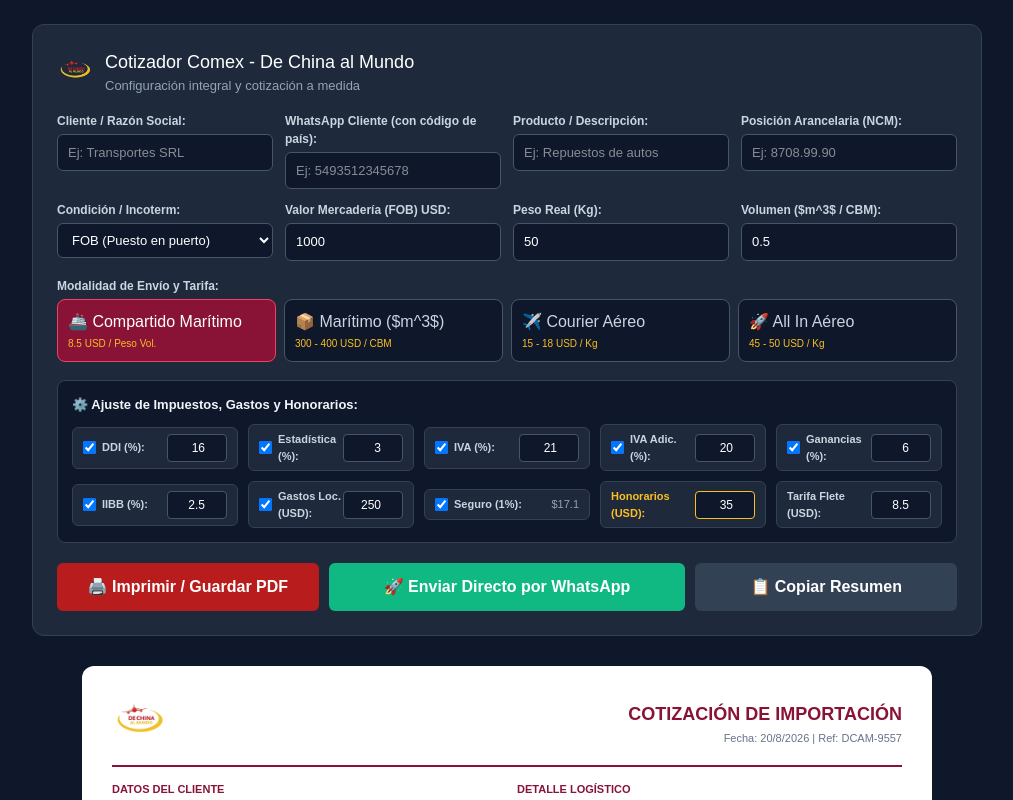
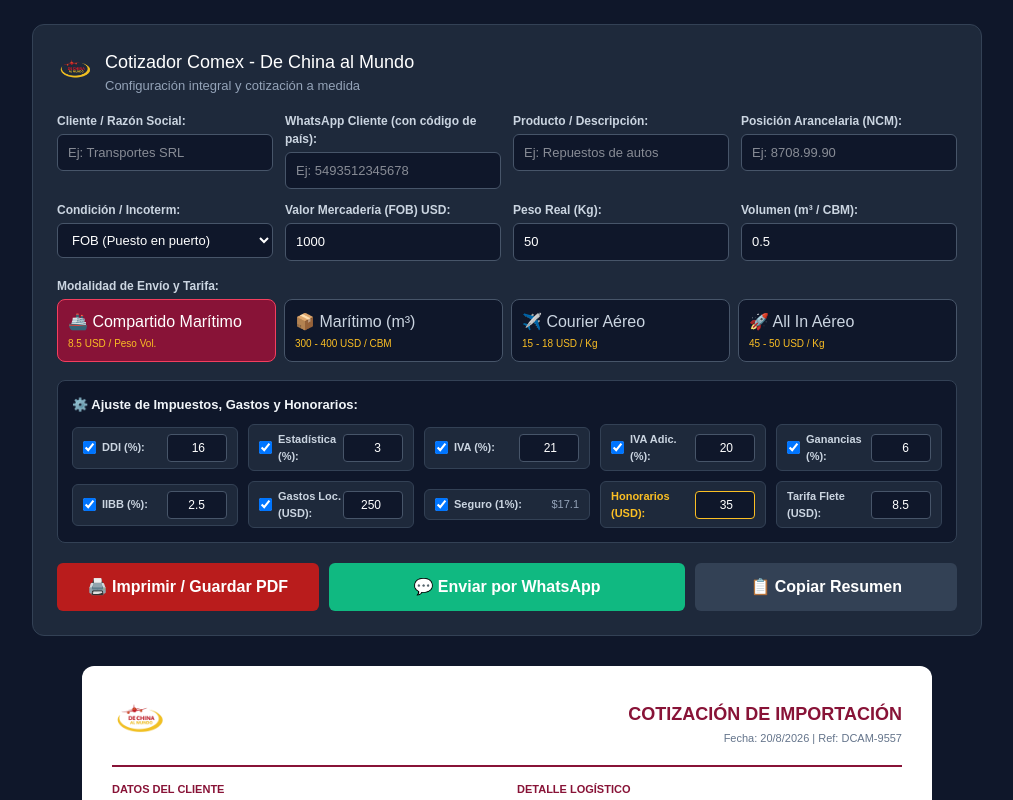
Before and after one commit to Francoldk/cotizador-comex, a Next.js app: page / in a window 1280 px wide. Shown: the top 800 px of the page, without its empty margins (133-1146 px from the left). Built offline with nearby package versions, Linux system fonts and the light colour scheme.

Commit message:
fix whatsapp envio directo y texto de valor en aduana

```diff
--- a/app/page.js
+++ b/app/page.js
@@ -45,7 +45,6 @@ export default function Cotizador() {
   const [serviceFee, setServiceFee] = useState(35);
 
   const [copiado, setCopiado] = useState(false);
-  const [enviando, setEnviando] = useState(false);
 
   // Cambiar tarifas según modalidad
   const handleModeChange = (mode) => {
@@ -136,37 +135,17 @@ ${activeLocalExpenses > 0 ? `🏢 *Gastos Locales:* $${activeLocalExpenses.toFix
     setTimeout(() => setCopiado(false), 2500);
   };
 
-  // Disparo directo al servidor del Bot
-  const enviarWhatsAppDirecto = async () => {
+  // Envío directo a WhatsApp
+  const enviarWhatsAppDirecto = () => {
     if (!clientPhone) {
-      alert('Por favor ingresá el número de teléfono del cliente (ej: 549351...)');
+      alert('Por favor ingresá el número de WhatsApp del cliente (ej: 549351...)');
       return;
     }
 
-    setEnviando(true);
-    try {
-      // Le pega a la ruta interna que conecta con Baileys
-      const res = await fetch('/api/send-quote', {
-        method: 'POST',
-        headers: { 'Content-Type': 'application/json' },
-        body: JSON.stringify({
-          phone: clientPhone.replace(/\D/g, ''),
-          message: generarTextoResumen()
-        })
-      });
+    const cleanNumber = clientPhone.replace(/\D/g, '');
+    const mensaje = encodeURIComponent(generarTextoResumen());
 
-      const data = await res.json();
-      if (res.ok) {
-        alert('✅ Cotización enviada exitosamente por WhatsApp');
-      } else {
-        alert('❌ Error al enviar: ' + (data.error || 'Verificar servidor de WhatsApp'));
-      }
-    } catch (error) {
-      console.error(error);
-      alert('❌ No se pudo conectar con el servidor de WhatsApp.');
-    } finally {
-      setEnviando(false);
-    }
+    window.open(`https://api.whatsapp.com/send?phone=${cleanNumber}&text=${mensaje}`, '_blank');
   };
 
   return (
@@ -231,7 +210,7 @@ ${activeLocalExpenses > 0 ? `🏢 *Gastos Locales:* $${activeLocalExpenses.toFix
             <input style={styles.input} type="number" value={weightKg} onChange={(e) => setWeightKg(Number(e.target.value))} />
           </div>
           <div>
-            <label style={styles.label}>Volumen ($m^3$ / CBM):</label>
+            <label style={styles.label}>Volumen (m³ / CBM):</label>
             <input style={styles.input} type="number" step="0.01" value={cbm} onChange={(e) => setCbm(Number(e.target.value))} />
           </div>
         </div>
@@ -245,7 +224,7 @@ ${activeLocalExpenses > 0 ? `🏢 *Gastos Locales:* $${activeLocalExpenses.toFix
               <span style={styles.subtext}>8.5 USD / Peso Vol.</span>
             </button>
             <button type="button" style={shippingMode === 'maritimo_cbm' ? styles.modeBtnActive : styles.modeBtn} onClick={() => handleModeChange('maritimo_cbm')}>
-              📦 Marítimo ($m^3$)
+              📦 Marítimo (m³)
               <span style={styles.subtext}>300 - 400 USD / CBM</span>
             </button>
             <button type="button" style={shippingMode === 'courier_aereo' ? styles.modeBtnActive : styles.modeBtn} onClick={() => handleModeChange('courier_aereo')}>
@@ -349,12 +328,8 @@ ${activeLocalExpenses > 0 ? `🏢 *Gastos Locales:* $${activeLocalExpenses.toFix
           <button style={styles.printBtn} onClick={() => window.print()}>
             🖨️ Imprimir / Guardar PDF
           </button>
-          <button
-            style={{ ...styles.waBtn, opacity: enviando ? 0.7 : 1 }}
-            onClick={enviarWhatsAppDirecto}
-            disabled={enviando}
-          >
-            {enviando ? '⏳ Enviando...' : '🚀 Enviar Directo por WhatsApp'}
+          <button style={styles.waBtn} onClick={enviarWhatsAppDirecto}>
+            💬 Enviar por WhatsApp
           </button>
           <button style={styles.copyBtn} onClick={copiarAlPortapapeles}>
             {copiado ? '✅ Copiado' : '📋 Copiar Resumen'}
@@ -394,7 +369,7 @@ ${activeLocalExpenses > 0 ? `🏢 *Gastos Locales:* $${activeLocalExpenses.toFix
                 shippingMode === 'courier_aereo' ? 'Courier Aéreo Express' : 'All In Aéreo'
               }
             </p>
-            <p style={styles.dataRow}><strong>Peso / Vol.:</strong> {weightKg} kg | {cbm} $m^3$</p>
+            <p style={styles.dataRow}><strong>Peso / Vol.:</strong> {weightKg} kg | {cbm} m³</p>
             <p style={styles.dataRow}><strong>Peso Facturable:</strong> {chargeableWeight} kg</p>
           </div>
         </div>
```
